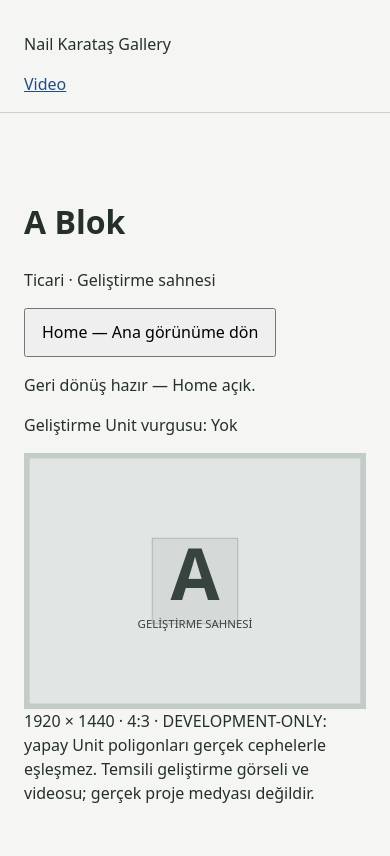
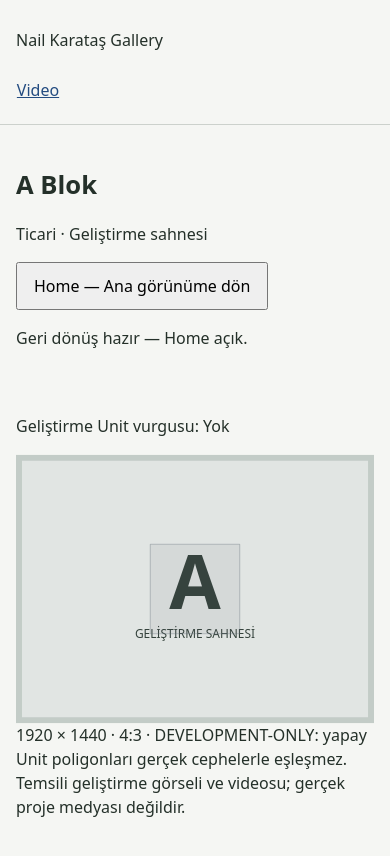
Before and after one commit to miozturk/nail-karatas-gallery, a React (Vite) app: page /block/a in a window 390 px wide. Shown: the top 856 px of the page. Built offline with nearby package versions, Linux system fonts and the light colour scheme.

Commit message:
IMP-018 Responsive Mobile Pass

```diff
--- a/src/features/blocks/BlockPage.css
+++ b/src/features/blocks/BlockPage.css
@@ -38,3 +38,8 @@
   outline: 3px solid #244c80;
   outline-offset: 3px;
 }
+
+.block-scene__status { min-height: 3em; }
+@media (max-width: 600px) {
+  .block-scene__status { min-height: 4.5em; }
+}
--- a/src/features/blocks/BlockPage.tsx
+++ b/src/features/blocks/BlockPage.tsx
@@ -63,7 +63,7 @@ export default function BlockPage({ showDetails = false }: { showDetails?: boole
       <p>{block.category === 'commercial' ? 'Ticari' : 'Konut'} · Geliştirme sahnesi</p>
       <button className="block-scene__home" type="button" disabled={isTransitioning}
         onClick={activateHome}>Home — Ana görünüme dön</button>
-      <p role="status">{isTransitioning
+      <p className="block-scene__status" role="status">{isTransitioning
         ? 'Geliştirme geri dönüş videosu oynatılıyor — Home ve Unit etkileşimi kilitli.'
         : 'Geri dönüş hazır — Home açık.'}</p>
       <p>Geliştirme Unit vurgusu: {highlightedUnit ?? 'Yok'}</p>
--- a/src/features/devtools/hotspot-editor/HotspotEditor.css
+++ b/src/features/devtools/hotspot-editor/HotspotEditor.css
@@ -17,3 +17,7 @@
 .hotspot-editor button { min-height: 44px; }
 .hotspot-editor li { margin-block: .4rem; overflow-wrap: anywhere; }
 .hotspot-editor :focus-visible { outline: 3px solid #2563eb; outline-offset: 3px; }
+
+.hotspot-editor input { min-height: 44px; }
+.hotspot-editor > a { display: inline-flex; align-items: center; min-height: 44px; }
+.hotspot-editor textarea { resize: vertical; }
--- a/src/features/devtools/panorama-spike/PanoramaSpike.css
+++ b/src/features/devtools/panorama-spike/PanoramaSpike.css
@@ -8,3 +8,5 @@
   .panorama-spike-map { grid-template-columns: 1fr; }
   .panorama-spike h1 { font-size: 1.6rem; }
 }
+
+.panorama-spike > a { display: inline-flex; align-items: center; min-height: 44px; }
--- a/src/features/tours/TourPage.css
+++ b/src/features/tours/TourPage.css
@@ -31,3 +31,11 @@
   .unit-tour__map { width: 100%; }
   .unit-tour .unit-tour__viewer { height: 55dvh; min-height: 320px; }
 }
+
+.unit-tour__header a { display: inline-flex; align-items: center; min-height: 44px; box-sizing: border-box; }
+.unit-tour__map button { min-width: 44px; }
+/* Leave the whole panorama available for dragging on short landscape screens. */
+@media (max-width: 900px) and (max-height: 500px) {
+  .unit-tour__minimap { position: relative; bottom: auto; right: auto; max-width: 100%; margin-top: 0.75rem; }
+  .unit-tour .unit-tour__viewer { height: 70dvh; min-height: 240px; }
+}
--- a/src/features/units/UnitDetailsDrawer.css
+++ b/src/features/units/UnitDetailsDrawer.css
@@ -66,7 +66,7 @@
 @media (max-width: 640px) {
   .unit-details-drawer {
     width: 100%;
-    margin: -1rem 0 0;
+    margin: 0.75rem 0 0;
     padding: 1rem;
   }
 }
--- a/src/features/units/UnitQuickCard.css
+++ b/src/features/units/UnitQuickCard.css
@@ -34,8 +34,8 @@
 }
 
 .unit-quick-card dl > div {
-  display: flex;
-  justify-content: space-between;
+  display: grid;
+  grid-template-columns: minmax(0, 1fr) minmax(0, 1fr);
   gap: 0.75rem;
 }
 
--- a/src/features/video/VideoPage.css
+++ b/src/features/video/VideoPage.css
@@ -14,3 +14,5 @@
   outline: 3px solid #244c80;
   outline-offset: 4px;
 }
+
+.project-video > a { display: inline-flex; align-items: center; min-height: 44px; }
--- a/src/styles/index.css
+++ b/src/styles/index.css
@@ -40,3 +40,24 @@ a {
 a[aria-current='page'] {
   font-weight: 700;
 }
+
+/* Shared text safety without resizing the logical scene contents. */
+main, .app-header { overflow-wrap: anywhere; }
+button, input, textarea { font: inherit; }
+button { max-width: 100%; overflow-wrap: anywhere; }
+.app-header a {
+  display: inline-flex;
+  align-items: center;
+  justify-content: center;
+  min-width: 44px;
+  min-height: 44px;
+}
+a:focus-visible, button:focus-visible {
+  outline: 3px solid #244c80;
+  outline-offset: 3px;
+}
+@media (max-width: 600px) {
+  main { padding: 1.5rem 1rem; }
+  .app-header { padding: 0.75rem 1rem; }
+  h1 { font-size: 1.6rem; }
+}
```
Also changed, not shown: 1 other file (tests, documents, lock files or other folders).
